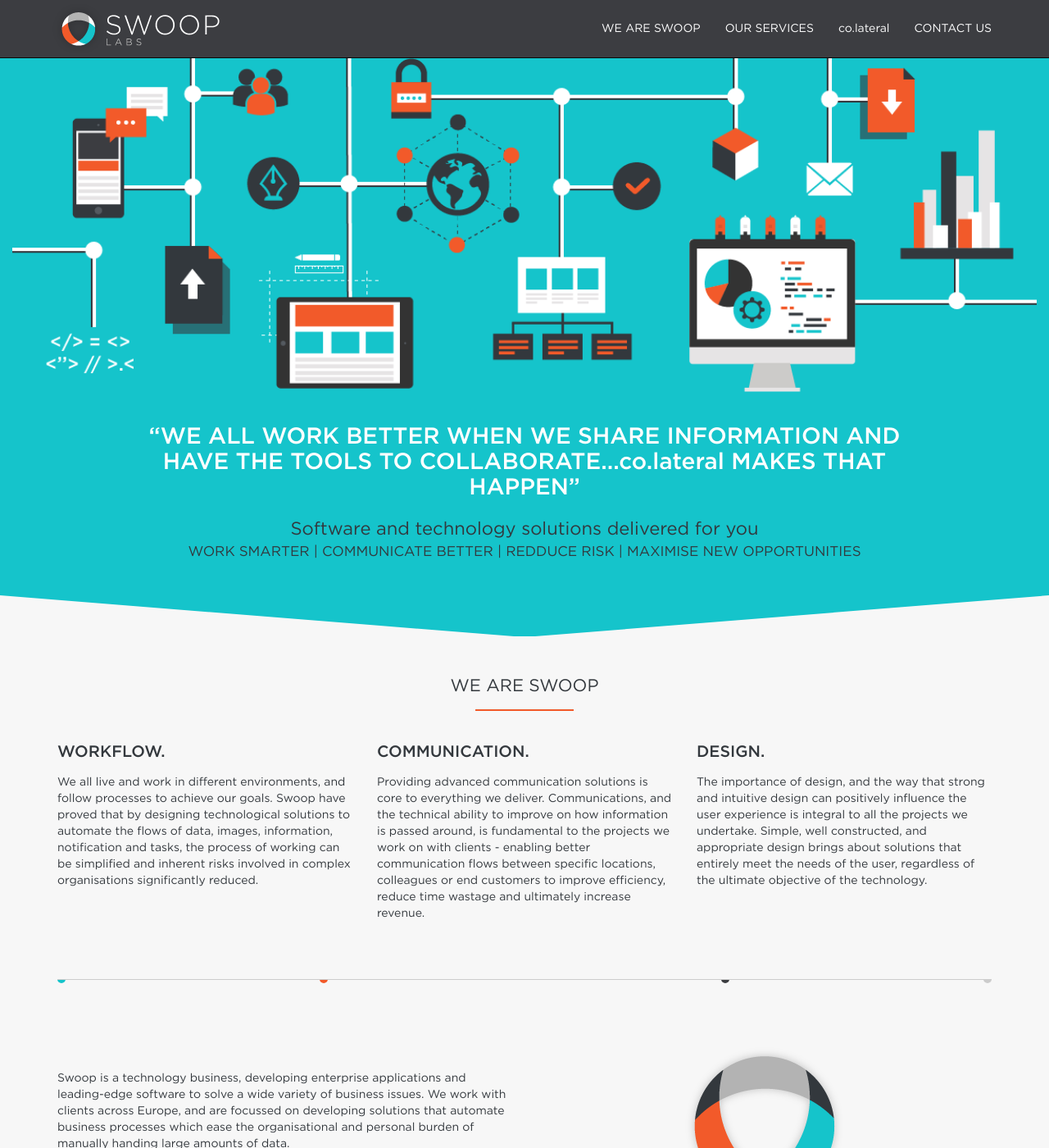
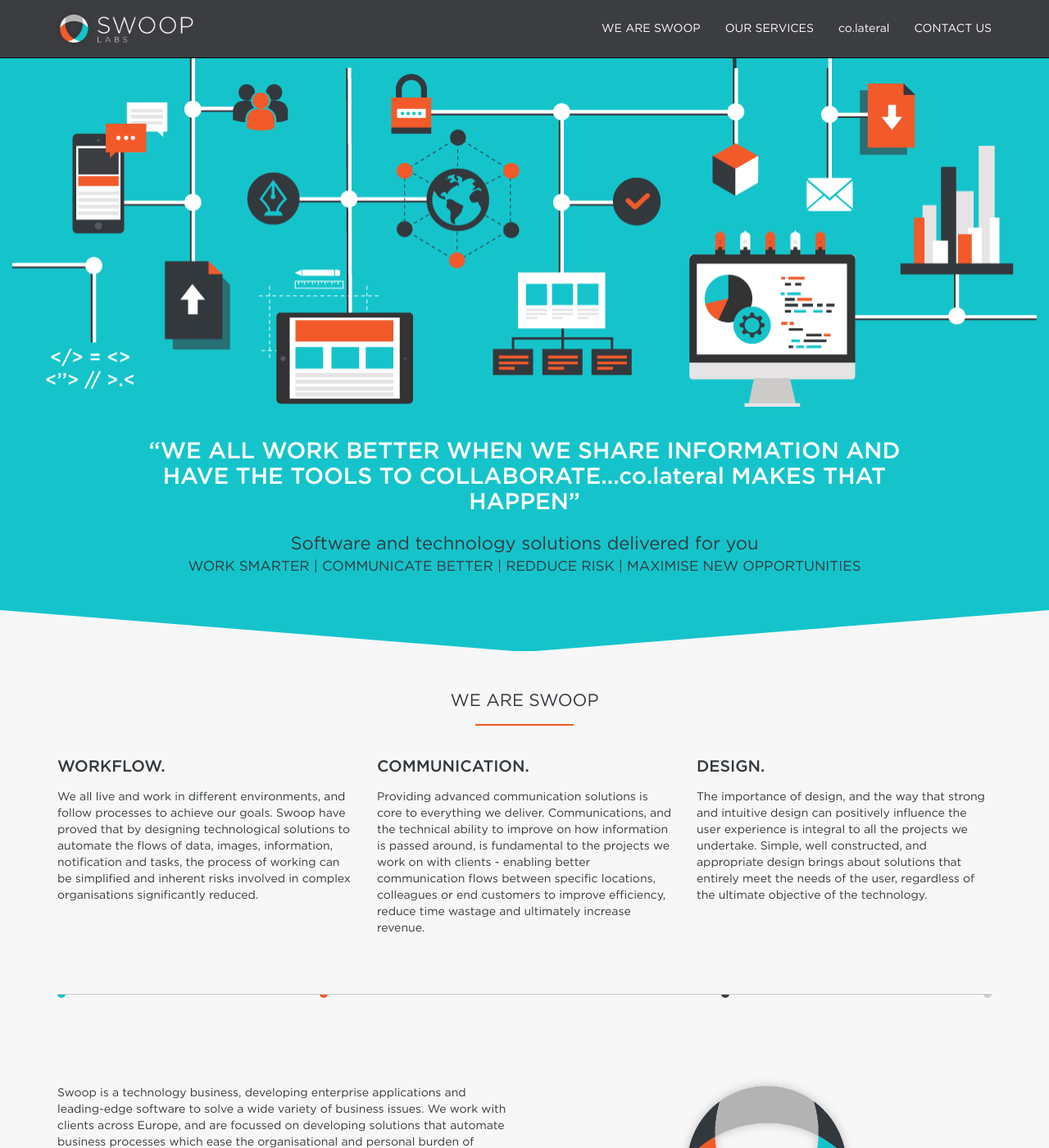
Before and after one commit to myntea/swoop-website, a Jekyll site: the page built from index.html, in a window 1280 px wide and 1400 px high. Shown: the whole window at 82% size. Built offline with Jekyll 4.4.1, drawn with Linux system fonts in a browser that asks for light colours.

```diff
--- a/_sass/_base.sass
+++ b/_sass/_base.sass
@@ -1,6 +1,7 @@
 body
   font-family: 'GothamBook', 'sans-serif'
   color: #33383D
+  margin-top: 71px
   h1
     font-size: 1.5em
     text-align: center
@@ -21,8 +22,9 @@
           color: #9d9d9d !important
     .navbar-brand
       padding: 5px
+      height: 70px
       img
-        height: auto
+        height: 100%
   .btn-default
     padding: 20px 20px 10px 20px
     border: 1.5px solid #3C3D41
```
Also changed, not shown: images/co.lateral_section.png, images/features/customised_graphic.png, images/features/reporting_graphic.png, images/features/success_graphic.png, images/features/worldwide_graphic.png, images/hero-image.png, images/logos/S2U.png, images/logos/paddypower.png, images/logos/talon.png, images/logos/tesco.png, images/logos/visa.png, images/swoop_logo.png, images/swoop_logo_vertical.png.
